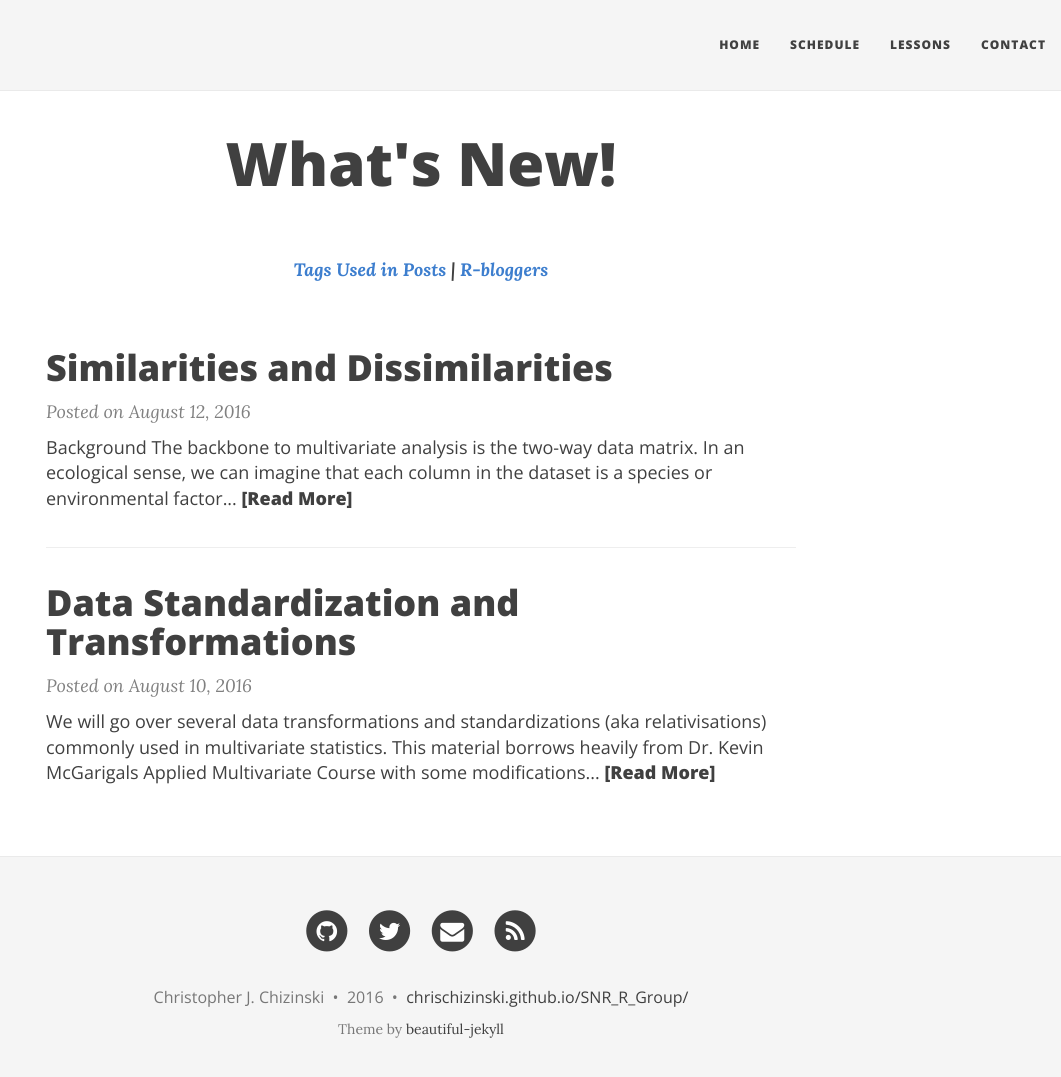
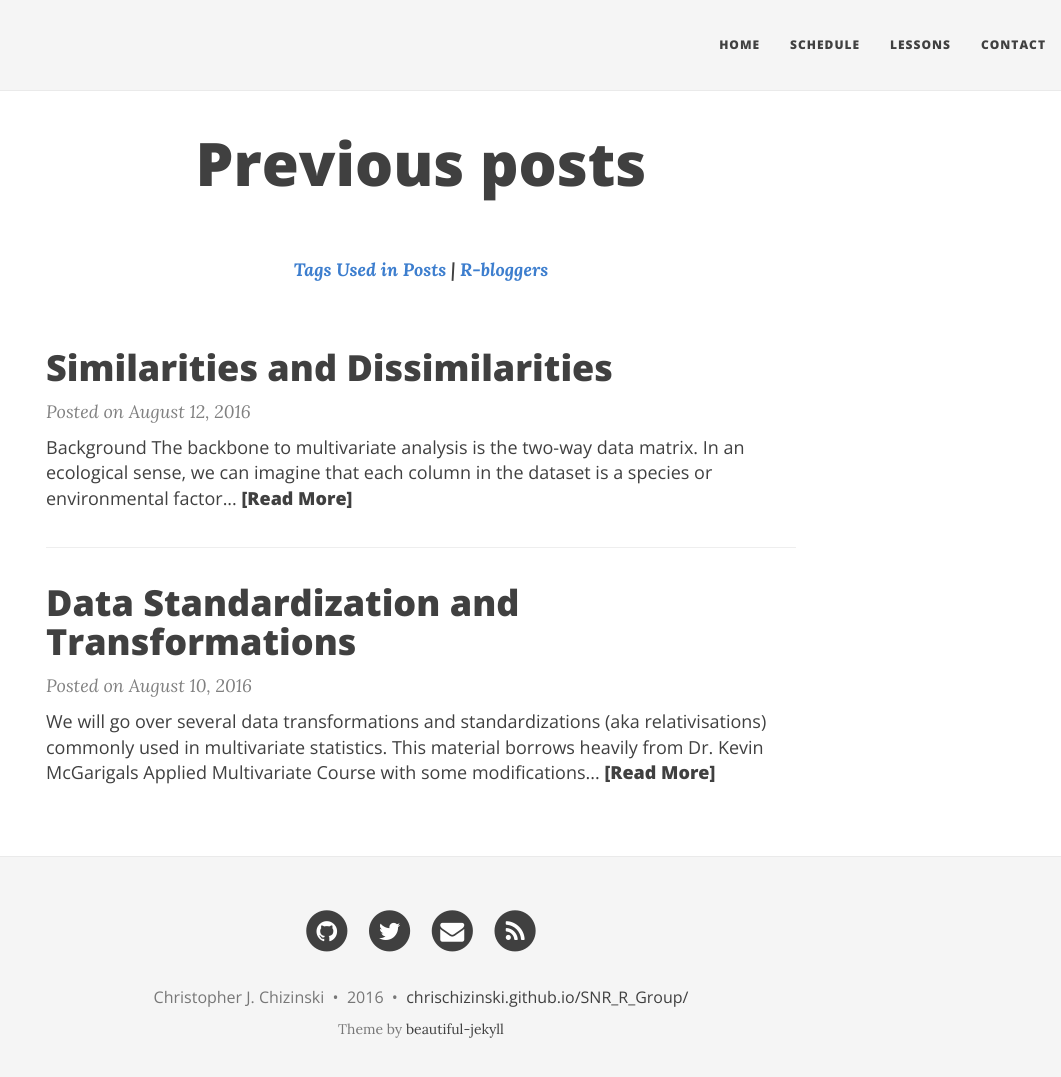
Before and after one commit to chrischizinski/SNR_R_Group, a Jekyll site: the page built from blog/index.html, in a window 1280 px wide and 1090 px high. Shown: the top 1077 px of the window, without its empty margins (219-1280 px from the left). Built offline with Jekyll 4.4.1, drawn with Linux system fonts in a browser that asks for light colours; nearby versions of some CDN libraries; the list of posts is cut into pages by our own code.

```diff
--- a/_config.yml
+++ b/_config.yml
@@ -53,7 +53,7 @@
 disqus: snr-r-group
 
 # Fill in your Google Analytics ID to track your website using GA
-google_analytics:
+google_analytics: UA-48496439-2
 
 # --- Don't need to touch anything below here (but you can if you want) --- #
 # Output options (more information on Jekyll's site)
--- a/blog/index.html
+++ b/blog/index.html
@@ -1,6 +1,6 @@
 ---
 layout: page
-title: What's New!
+title: Previous posts
 ---
 <div style="text-align:center">
   <p style="font-size=x-large; font-weight:bold; font-style:italic;"><a href="tags.html">Tags Used in Posts</a> | <a href="http://www.r-bloggers.com/">R-bloggers</a></p>
```
